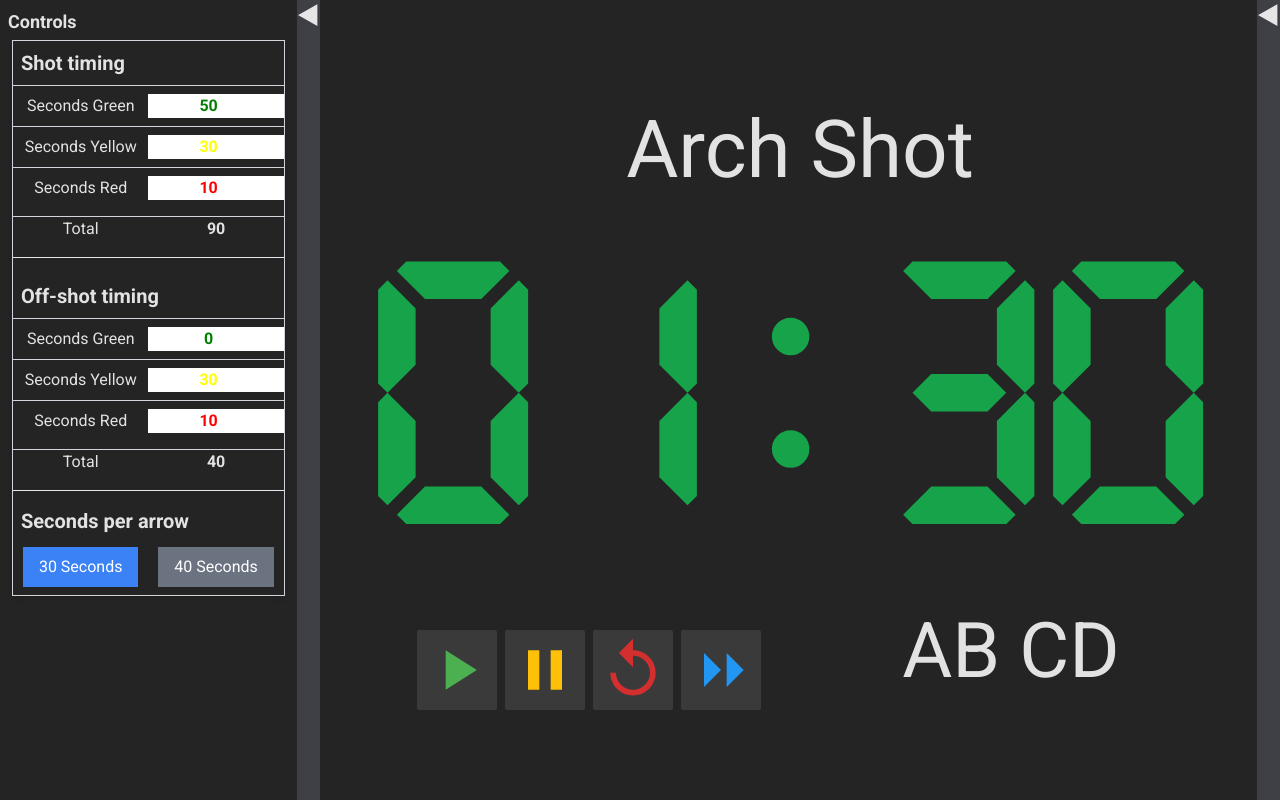
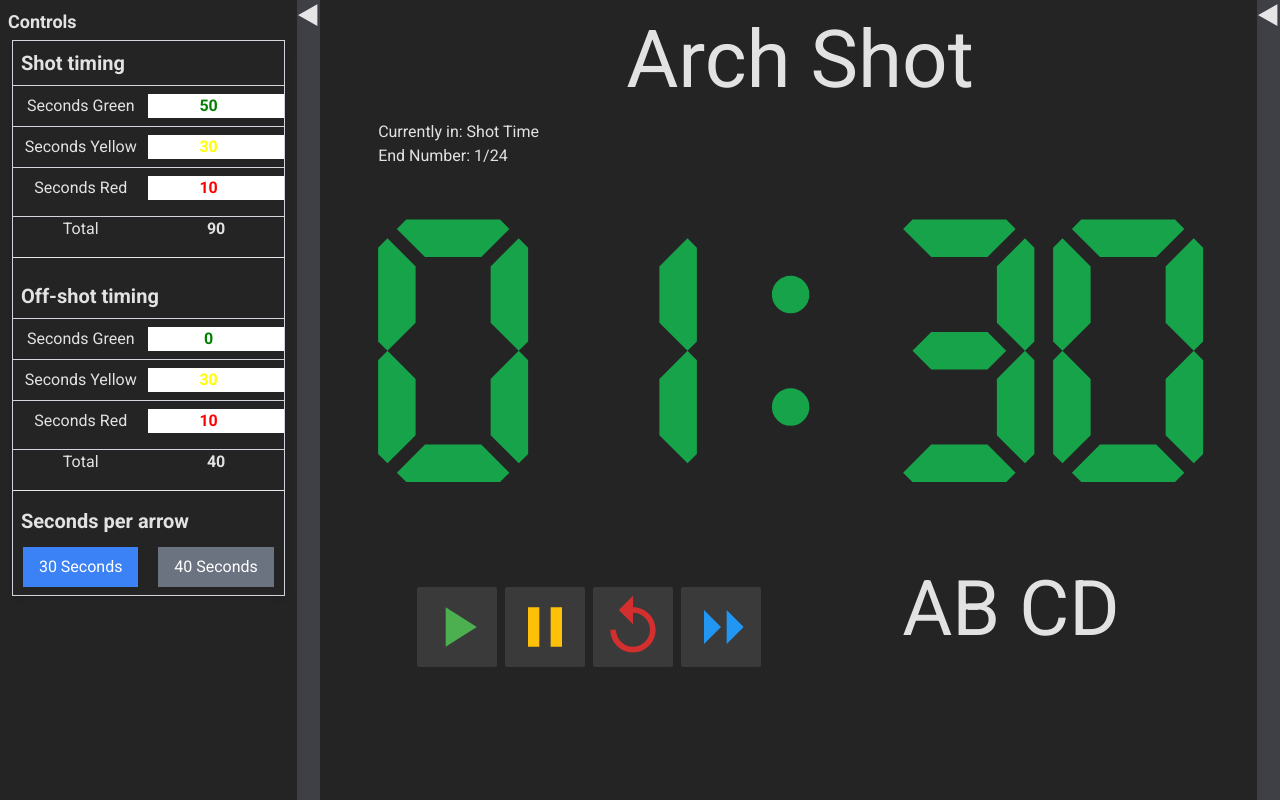
Before and after one commit to FrankB45/capstone, a React (Vite) app in the folder frontend/: page / in a window 1280 px wide. Built offline with nearby package versions, Linux system fonts and the light colour scheme; a web font is replaced by a local one.

Commit message:
Modified the CountDown and App so that all Game logic can now be used in a Game Component

```diff
--- a/frontend/src/App.jsx
+++ b/frontend/src/App.jsx
@@ -1,6 +1,6 @@
 import { useState } from 'react'
 import './App.css'
-import CountDown from './components/ShotClock/CountDown'
+import Game from './components/Game'
 import SlideBar from './components/SlideBar'
 import Timings from './components/Controls/Timings'
 import AuthSection from './components/Auth/AuthSection'
@@ -38,11 +38,11 @@ function App() {
     <div className='flex flex-row items-center flex-nowrap content-between'>
       <SlideBar isOpen={isLeftOpen} setIsOpen={setIsOpen} side='left'>
         <h2 className='text-lg font-bold'>Controls</h2>
-        <Timings setTimeSet = {setTimeSet} />
+        <Timings setTimeSet = {setTimeSet} setOffTimeSet = {setOffTimeSet} />
       </SlideBar>
-      <div className='flex flex-col items-center flex-1 grow'>
+      <div className='flex flex-col items-center justify-start h-screen flex-1 grow'>
         <h1 style={{fontSize:'min(10vw, 10vh)'}} className=''>Arch Shot</h1>
-        <CountDown timeSet={timeSet} />
+        <Game timeSet={timeSet} offTimeSet={offTimeSet} />
       </div>
       <SlideBar isOpen={isRightOpen} setIsOpen={setIsOpen} side='right'>
         <h2 className='text-lg font-bold'>Extra Features</h2>
--- a/frontend/src/components/Controls/Timings.jsx
+++ b/frontend/src/components/Controls/Timings.jsx
@@ -2,7 +2,7 @@ import { React, useState, useEffect } from 'react'
 import { Card, CardBody, Button, CardTitle } from 'reactstrap'
 import TimeSection from './TimeSection'
 
-function Timings({setTimeSet}) {
+function Timings({setTimeSet, setOffTimeSet}) {
     //ShotMode indicates if we are using 30 seconds per arrow or 40 seconds per arrow
     //true = 30 seconds per arrow
     //false = 40 seconds per arrow
@@ -29,9 +29,12 @@ function Timings({setTimeSet}) {
         const newTimings = prev.map((time, i) =>
           i === index ? { ...time, value: newTime } : time
         );
-
         // Update the parent component's state
-        setTimeSet(newTimings.map(t => t.value));
+        if(updater === setOffTimeSet) {
+          setOffTimeSet(newTimings.map(t => t.value));
+        }else {
+          setTimeSet(newTimings.map(t => t.value));
+        }
 
         return newTimings;
       });
--- /dev/null
+++ b/frontend/src/components/Game.jsx
@@ -0,0 +1,43 @@
+import { React, useState, useEffect } from 'react'
+import CountDown from './ShotClock/CountDown'
+
+function Game({timeSet, offTimeSet}) {
+    //Going to be the functional manager for the game
+    //Will keep track of the game state, what ends is active, if we are in the shot timer or off timer
+    //Will stop the game when it is finished
+
+    //Will keep track if a game is started or not
+    //If the game is running access to the timing/game controls should be disabled
+    //If the game is not running then access to the Countdown controls should be disabled
+    const [isGameRunning, setIsGameRunning] = useState(false);
+
+    //Will keep track of how many ends we have run through and how many off periods we have run through
+    const [endNum, setEndNum] = useState(1);
+    const [offNum, setOffNum] = useState(0);
+
+    //Will keep track if the timer is running or not
+    const [isTimerRunning, setIsTimerRunning] = useState(false);
+
+    //Function to find out if we are in the shot timer or the off timer
+    const isInShotTimer = () => {
+        if(endNum >= offNum){
+            return true;
+        }else {
+            return false;
+        }
+    };
+
+    //Function to handle the completion of a timer in the countdown
+    const handleTimerFinish = () => {
+        console.log("Timer Finished");
+    }
+
+
+  return (
+    <div>
+      <CountDown timeSet={timeSet} isInShotTimer={isInShotTimer} endNum={endNum} handleTimerFinish={handleTimerFinish} isRunning={isTimerRunning} setIsRunning={setIsTimerRunning} />
+    </div>
+  )
+}
+
+export default Game
--- a/frontend/src/components/ShotClock/CountDown.jsx
+++ b/frontend/src/components/ShotClock/CountDown.jsx
@@ -2,15 +2,22 @@ import { React, useState, useRef, useEffect } from 'react'
 import Controls from './Controls'
 import './CountDown.css'
 
-function CountDown({timeSet}) {
+/**
+ * gameState will be used to determine the state that the control buttons should be in
+ * timeSet will be the set of times that the timer should countdown from
+ * isInShotTimer will change a display value to show if the timer is in the shot or off-shot mode
+ * endNum will change a display value to show the current end number
+ * handleTimerFinish will be called when the timer finishes
+ *
+ */
 
+function CountDown({ gameState, timeSet, isInShotTimer, endNum, handleTimerFinish, isRunning, setIsRunning }) {
   //Used to keep track of the running time
   const [time, setTime] = useState(timeSet.reduce((acc, time) => acc + time, 0));
   //Used to keep track of the running state
-  const [isRunning, setIsRunning] = useState(false);
+  //const [isRunning, setIsRunning] = useState(false);
   //Interval reference to keep track of the running Interval clock
   const intervalRef = useRef(null);
-
 
   // Helper functions for the control buttons
   const handleStart = () => {
@@ -27,36 +34,38 @@ function CountDown({timeSet}) {
 
   const handleStop = () => {
     setIsRunning(false);
-    setTime(time);
+    setTime(timeSet.reduce((acc, time) => acc + time, 0));
+    setEndNumber(1);
   };
 
   const handleReverse = () => {
     setIsRunning(false);
-    setTime(timeSet[3]);
+    setTime(timeSet.reduce((acc, time) => acc + time, 0));
   };
 
-  //Effect to stop and start the inverval clock
+  //Effect to stop and start the interval clock
   useEffect(() => {
     if (isRunning) {
+      //While the timer is running, the interval will decrement time every second.
       intervalRef.current = setInterval(() => {
         setTime((prevTime) => {
           if (prevTime > 0) {
             return prevTime - 1;
-          } else {
+          }else {
             clearInterval(intervalRef.current);
             setIsRunning(false);
+            handleTimerFinish();
             return 0;
           }
-        });
-      }, 1000);
-    } else if (!isRunning && intervalRef.current) {
+      }); }, 1000);
+    }else if (!isRunning && intervalRef.current) {
       clearInterval(intervalRef.current);
     }
-
     return () => clearInterval(intervalRef.current);
   }, [isRunning]);
 
-  //Effect to update the time based on the timeSet
+  //Effect to update the time based on changes to the timeSet
+  //This should be removed I think or reworked to only allow changes during certain state
   useEffect(() => {
     let totalTime = timeSet.reduce((acc, time) => acc + time, 0);
     setTime(totalTime);
@@ -65,7 +74,6 @@ function CountDown({timeSet}) {
       clearInterval(intervalRef.current);
     }
   }, [timeSet]);
-
 
   //Helper function to convert seconds into MM:SS format
   const formatTime = (seconds) => {
@@ -76,9 +84,13 @@ function CountDown({timeSet}) {
 
   //gets the color for the time based on the timeSet
   const getColor = () => {
-      if (time > timeSet[1]) {
+    const totalTime = timeSet.reduce((acc, time) => acc + time, 0);
+    const greenTime = totalTime - timeSet[0];
+    const yellowTime = greenTime - timeSet[1];
+
+    if (time > greenTime) {
       return 'text-green-600';
-      } else if (time > timeSet[2]) {
+    } else if (time > yellowTime) {
       return 'text-orange-600';
     } else {
       return 'text-red-600';
@@ -86,7 +98,9 @@ function CountDown({timeSet}) {
   }
 
   return (
-    <div>
+    <div className='flex-1 w-full h-full'>
+      <p>Currently in: {isInShotTimer() ? "Shot Time" : "Off-Shot Time"}</p>
+      <p>End Number: {endNum}/24</p>
       <div style={{
         fontSize: 'min(10vw, 20vh)'
       }} className={`flex flex-col items-center justify-center ${getColor()}`}>
```
Lines whose indentation alone changed are shown as unchanged.
